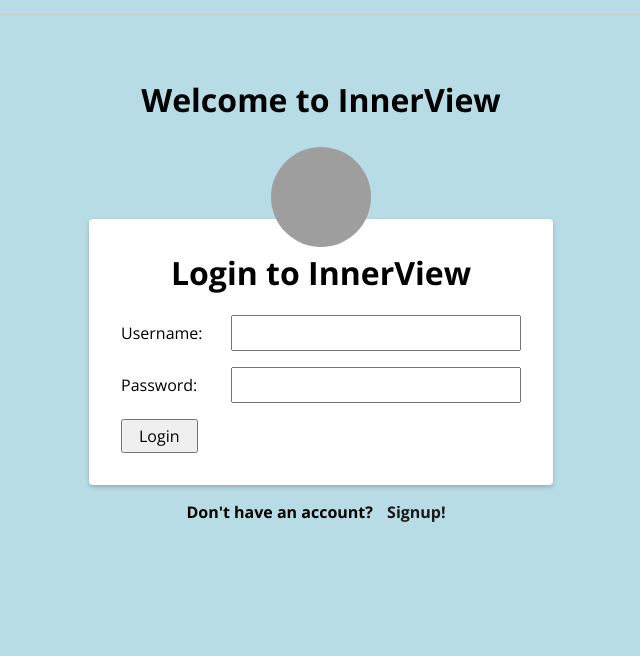
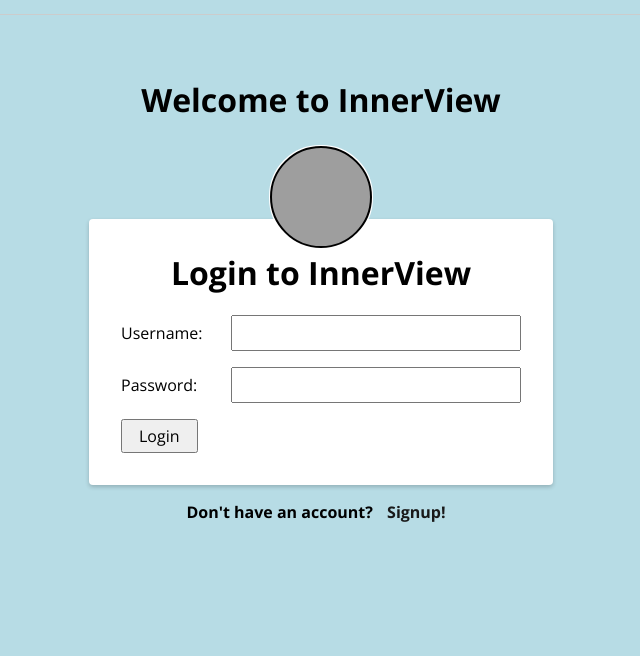
Before and after one commit to aphamdev/inner-view, a Django app: page /accounts/login/ in a window 1280 px wide. Shown: the top 656 px of the page, without its empty margins (319-959 px from the left). Run offline with Django 4.2, Linux system fonts and the light colour scheme; grey boxes are pictures that could not be loaded.

Commit message:
CSS Edits

```diff
--- a/tracker/static/css/tracker.css
+++ b/tracker/static/css/tracker.css
@@ -12,6 +12,8 @@ body, input, textarea, button {
   font-size: 16px;
   margin: 0;
   padding: 118px;
+  background-size: cover;
+  background-repeat: no-repeat;
 }
 
 select {
@@ -206,9 +208,10 @@ table {
 }
 
 #Signup-Login-Page {
-    padding: 1em;
-    font-weight: bold;
-    text-align: center;
+  padding: 1em;
+  font-weight: bold;
+  text-align: center;
+
 }
 
 /* Login Page Welcome */
@@ -216,7 +219,7 @@ table {
   margin-bottom: 98px;
   margin-top: -87px;
   text-align: center;
-  font-weight: bolder;
+  font-weight: bold;
 }
 
 /*  Avatar Picture  */
@@ -227,6 +230,7 @@ table {
     position: absolute;
     top: 147px;
     left: calc(50% - 50px);
+    outline: auto;
 }
 .avatar2 {
   width: 100px;
@@ -266,3 +270,7 @@ a:hover {
   padding-bottom: 10px;
 
 }
+
+#logo {
+  width: 150px;
+}
```
Also changed, not shown: db.sqlite3.
